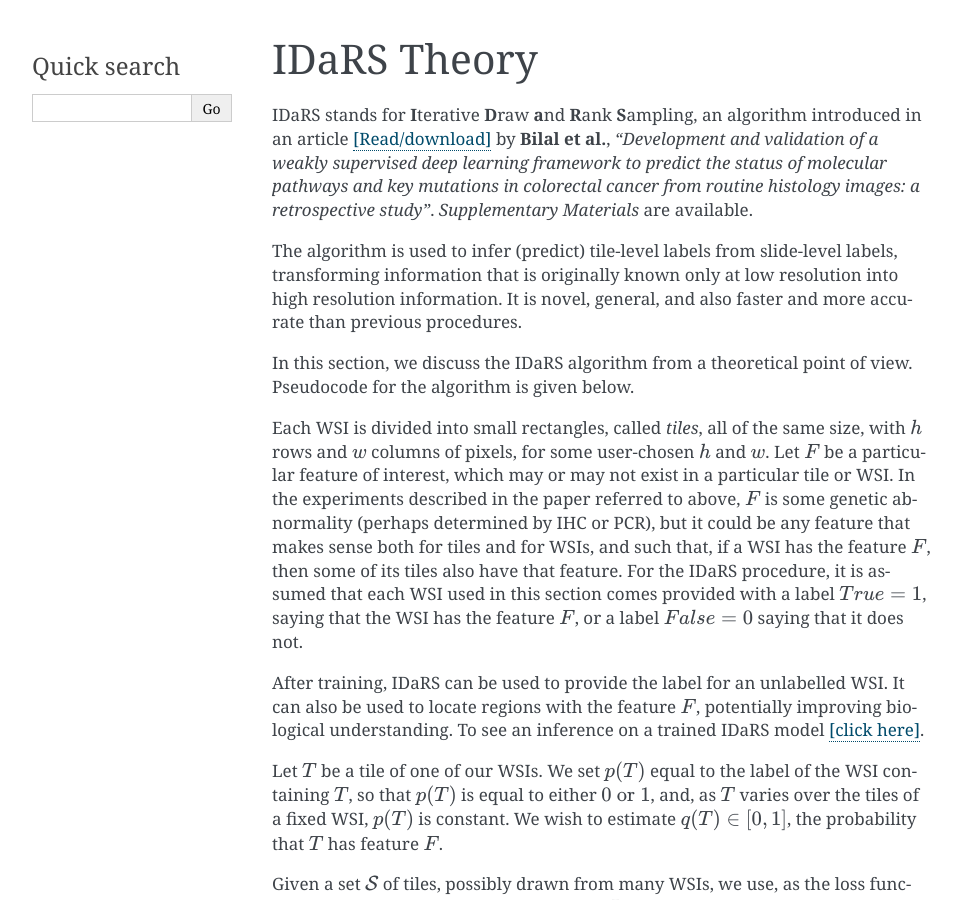
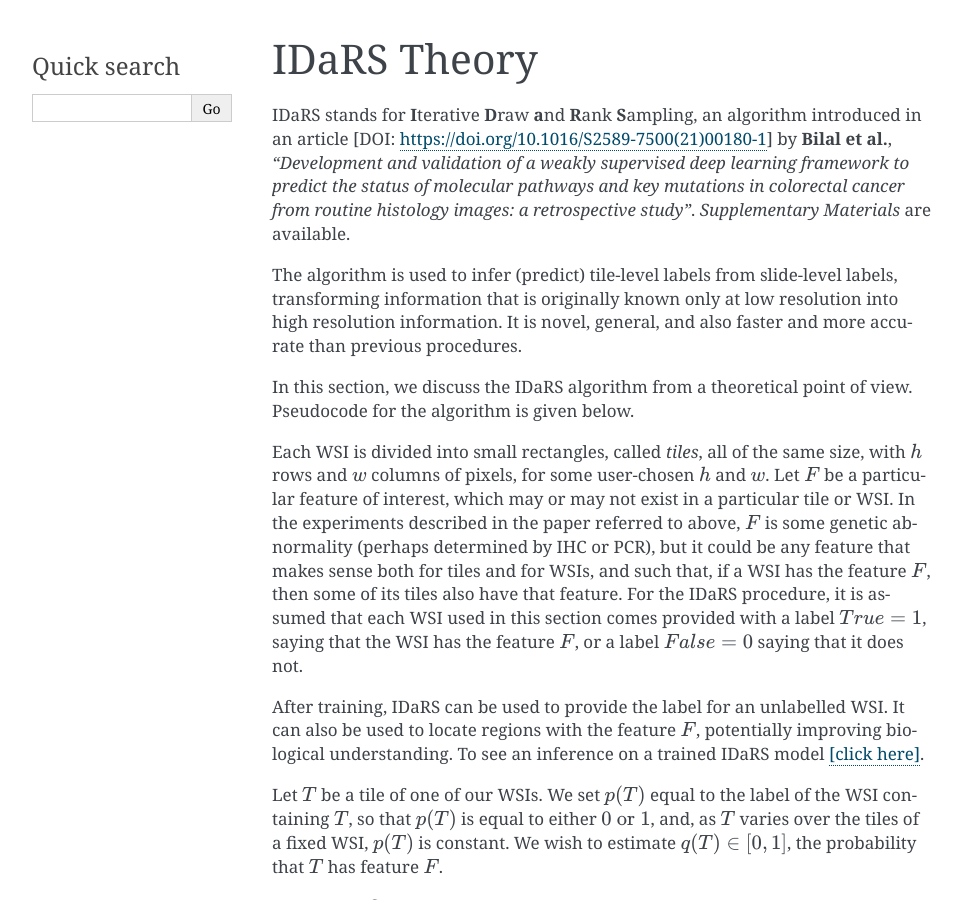
Before and after one commit to TissueImageAnalytics/tiatoolbox, a Sphinx documentation site: the page built from docs/algorithms/theory-idars.rst, in a window 1280 px wide and 900 px high. Shown: the whole window, without its empty margins (148-1110 px from the left). Built offline with Sphinx 7.4.7, drawn with Linux system fonts in a browser that asks for light colours; pages that are not in the unit, such as notebooks, are missing from menus; the version number is read from the project's files by our own code.

Commit message:
DOC: Add DOI to citation

```diff
--- a/docs/algorithms/theory-idars.rst
+++ b/docs/algorithms/theory-idars.rst
@@ -3,8 +3,8 @@ IDaRS Theory
 
 IDaRS stands for **I**\ terative **D**\ raw **a**\ nd **R**\ ank **S**\ ampling,
 an algorithm introduced in an article
-`[Read/download]
-<https://www.thelancet.com/journals/land$ig/article/PIIS2589-7500(2100180-1/fulltext>`_
+[DOI: `https://doi.org/10.1016/S2589-7500(21)00180-1
+<https://www.thelancet.com/journals/land$ig/article/PIIS2589-7500(2100180-1/fulltext>`_]
 by **Bilal et al.**, *"Development and validation of a weakly supervised
 deep learning framework to predict the status of molecular pathways
 and key mutations in colorectal cancer from routine histology images:
```
